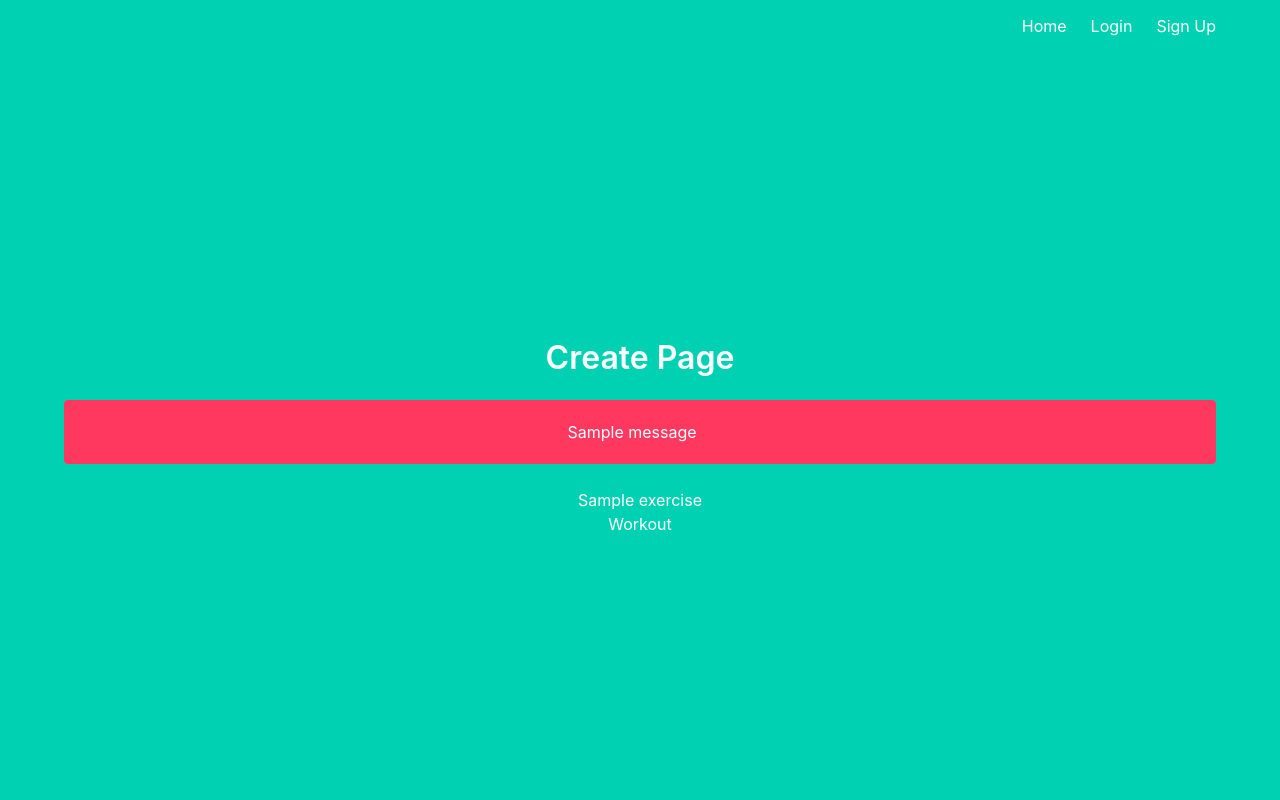
After one commit to JampherS/flask_workout_app, a Flask app: template final/templates/create.html in a window 1280 px wide. The commit adds this page. Run offline with Flask 2, Linux system fonts and the light colour scheme; the template is opened without the code that fills it: most values are stand-ins (such as "Sample title", 1, 10 or a date in 2020); one stand-in notice (Sample message) is shown.

Commit message:
TODO endpoint for workouts

```diff
--- a/final/__init__.py
+++ b/final/__init__.py
@@ -8,7 +8,7 @@ def create_app():
 	app = Flask(__name__)
 
 	app.config['SECRET_KEY'] = 'supersecretkey'
-	app.config['MONGO_URI'] = 'mongodb://localhost:27017/test'
+	app.config['MONGO_URI'] = 'mongodb://localhost:27017/workoutManager'
 	app.config['SQLALCHEMY_DATABASE_URI'] = 'sqlite:///db.sqlite'
 
 	workoutsDB.init_app(app)
--- a/final/auth.py
+++ b/final/auth.py
@@ -1,7 +1,7 @@
 from flask import Blueprint, render_template, redirect, url_for, request, flash
 from flask_login import login_user, logout_user, login_required
 from werkzeug.security import generate_password_hash, check_password_hash
-from .db_config import workoutsDB, usersDB
+from .db_config import usersDB
 from .models import User, Role
 
 auth = Blueprint('auth', __name__)
--- a/final/main.py
+++ b/final/main.py
@@ -1,6 +1,6 @@
 from flask import Blueprint, render_template
 from flask_login import login_required, current_user
-from .models import User, UserRoles
+from .models import UserRoles
 
 main = Blueprint('main', __name__)
 
--- a/final/models.py
+++ b/final/models.py
@@ -1,4 +1,3 @@
-from flask_login import LoginManager, current_user, login_user
 from flask_login import UserMixin
 from .db_config import workoutsDB, usersDB
 from .log import login_manager
@@ -8,8 +7,9 @@ class Exercise:
 		self.name = name
 
 class Routine:
-	def __init__(self, name):
+	def __init__(self, name, exercises):
 		self.name = name
+		self.exercises = exercises
 
 class User(UserMixin, usersDB.Model):
 	id = usersDB.Column(usersDB.Integer, primary_key=True)
--- a/final/templates/base.html
+++ b/final/templates/base.html
@@ -21,11 +21,19 @@
     				<a href="{{ url_for('main.index') }}" class="navbar-item">
         				Home
     				</a>
+
+					{% if current_user.is_authenticated %}
+    				<a href="{{ url_for('work.workouts') }}" class="navbar-item">
+        				Workouts
+    				</a>
+    				{% endif %}
+
     				{% if current_user.is_authenticated %}
     				<a href="{{ url_for('main.profile') }}" class="navbar-item">
         				Profile
     				</a>
     				{% endif %}
+
     				{% if not current_user.is_authenticated %}
     				<a href="{{ url_for('auth.login') }}" class="navbar-item">
         				Login
@@ -34,6 +42,7 @@
         				Sign Up
     				</a>
     				{% endif %}
+
     				{% if current_user.is_authenticated %}
     				<a href="{{ url_for('auth.logout') }}" class="navbar-item">
         				Logout
--- /dev/null
+++ b/final/templates/create.html
@@ -0,0 +1,23 @@
+{% extends "base.html" %}
+
+{% block content %}
+<h1 class="column is-4 is-offset-4">
+    <h1 class="title">Create Page</h1>
+    	{% with messages = get_flashed_messages() %}
+	    {% if messages %}
+    		<div class="notification is-danger">
+        		{{ messages[0] }}
+    		</div>
+	    {% endif %}
+	    {% endwith %}
+        {% for exercise in exercises %}
+            <div class="draggable-exercise" draggable="true" ondragstart="onDragStart(event);">
+                {{exercise.name}}
+
+            </div>
+        {% endfor %}
+        <div class="example-dropzone" ondragover="onDragOver(event);" ondrop="onDrop(event);">
+            Workout
+        </div>
+</div>
+{% endblock %}
--- a/final/templates/login.html
+++ b/final/templates/login.html
@@ -5,12 +5,12 @@
     <h3 class="title">Login</h3>
     <div class="box">
     	{% with messages = get_flashed_messages() %}
-	{% if messages %}
+	    {% if messages %}
     		<div class="notification is-danger">
         		{{ messages[0] }}
     		</div>
-	{% endif %}
-	{% endwith %}
+	    {% endif %}
+	    {% endwith %}
         <form method="POST" action="/login">
             <div class="field">
                 <div class="control">
--- /dev/null
+++ b/final/templates/workout.html
@@ -0,0 +1,5 @@
+{% extends "base.html" %}
+
+{% block content %}
+    Some list of workouts!
+{% endblock %}
```
Also changed, not shown: final/rout.py (added, +25 -0 lines), final/templates/signup.html (+2 -5 lines).
